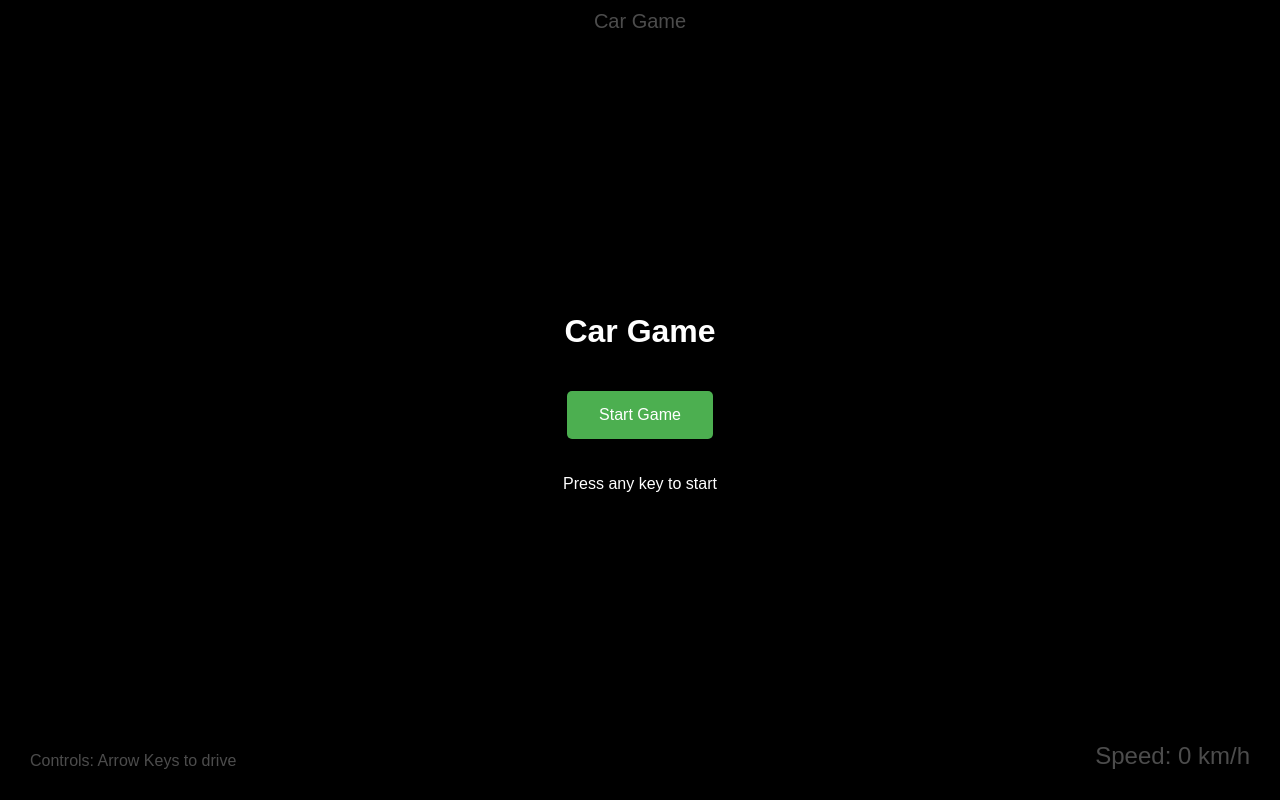
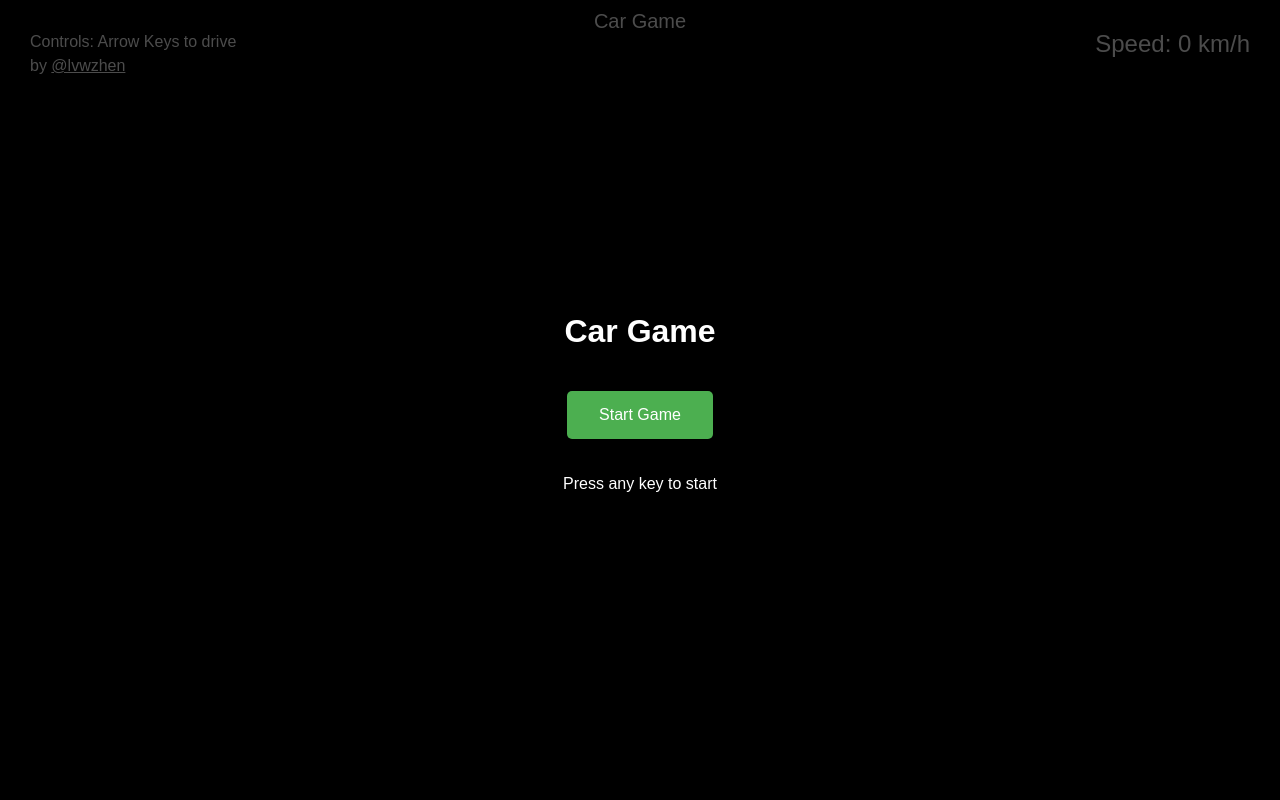
Before and after one commit to lvwzhen/car-game, a website: page index.html in a window 1280 px wide. Drawn offline with nearby package versions, Linux system fonts and the light colour scheme.

Commit message:
Update game controls UI with author attribution

```diff
--- a/index.html
+++ b/index.html
@@ -25,7 +25,7 @@
         }
         #speed {
             position: absolute;
-            bottom: 20px;
+            top: 20px;
             right: 20px;
             color: white;
             font-size: 24px;
@@ -35,13 +35,20 @@
         }
         #controls {
             position: absolute;
-            bottom: 20px;
+            top: 20px;
             left: 20px;
             color: white;
             font-size: 16px;
             background-color: rgba(0, 0, 0, 0.5);
             padding: 10px;
             border-radius: 5px;
+            line-height: 1.5;
+        }
+        #controls p{
+          margin: 0;
+        }
+        #controls a {
+           color: white;
         }
         #startScreen {
             position: absolute;
@@ -74,7 +81,10 @@
 <body>
     <div id="info">Car Game</div>
     <div id="speed">Speed: 0 km/h</div>
-    <div id="controls">Controls: Arrow Keys to drive</div>
+    <div id="controls">
+      <p>Controls: Arrow Keys to drive</p>
+      <p>by <a href="https://x.com/lvwzhen" target="_blank">@lvwzhen</a></p>
+    </div>
     <div id="startScreen">
         <h1>Car Game</h1>
         <button id="startButton">Start Game</button>
```
